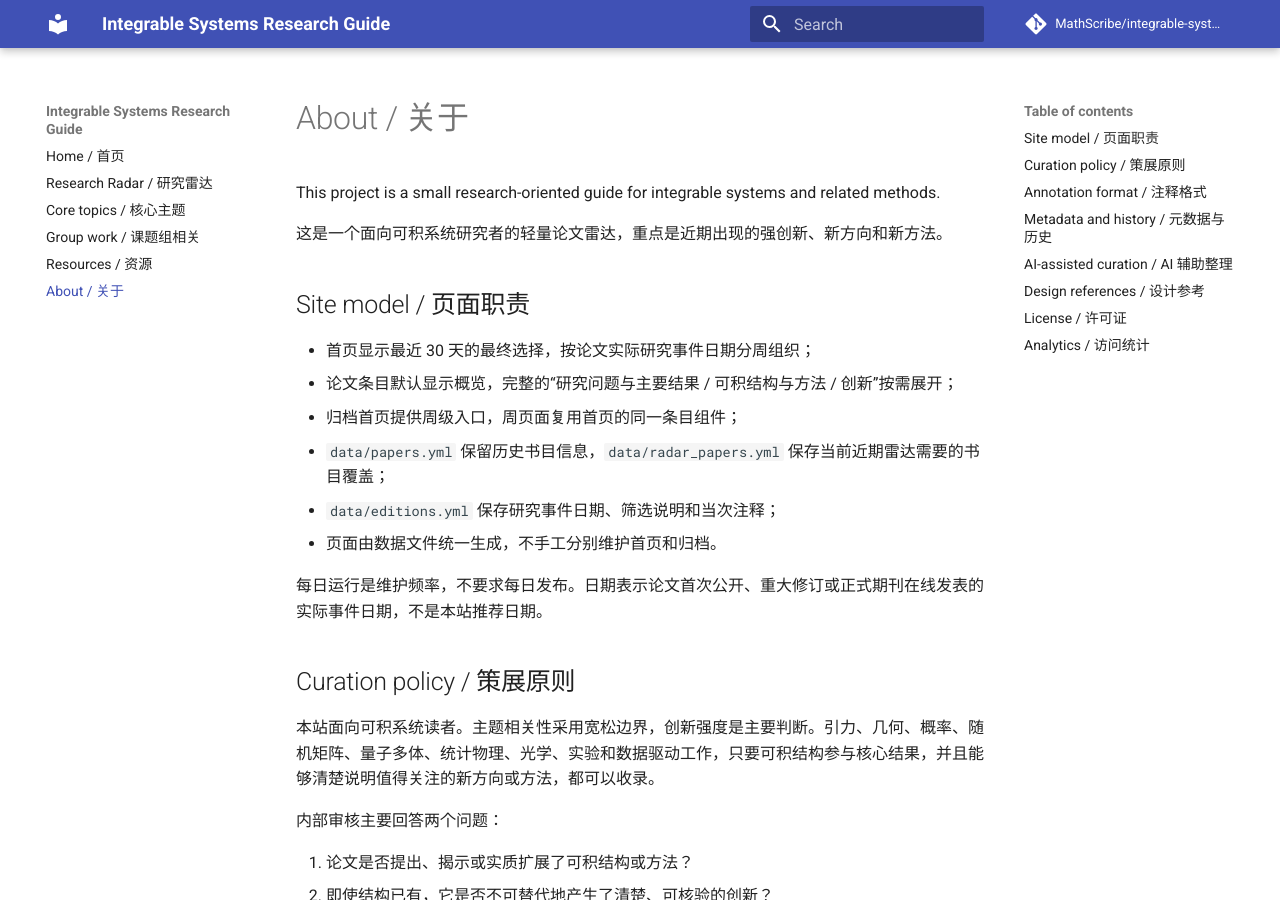
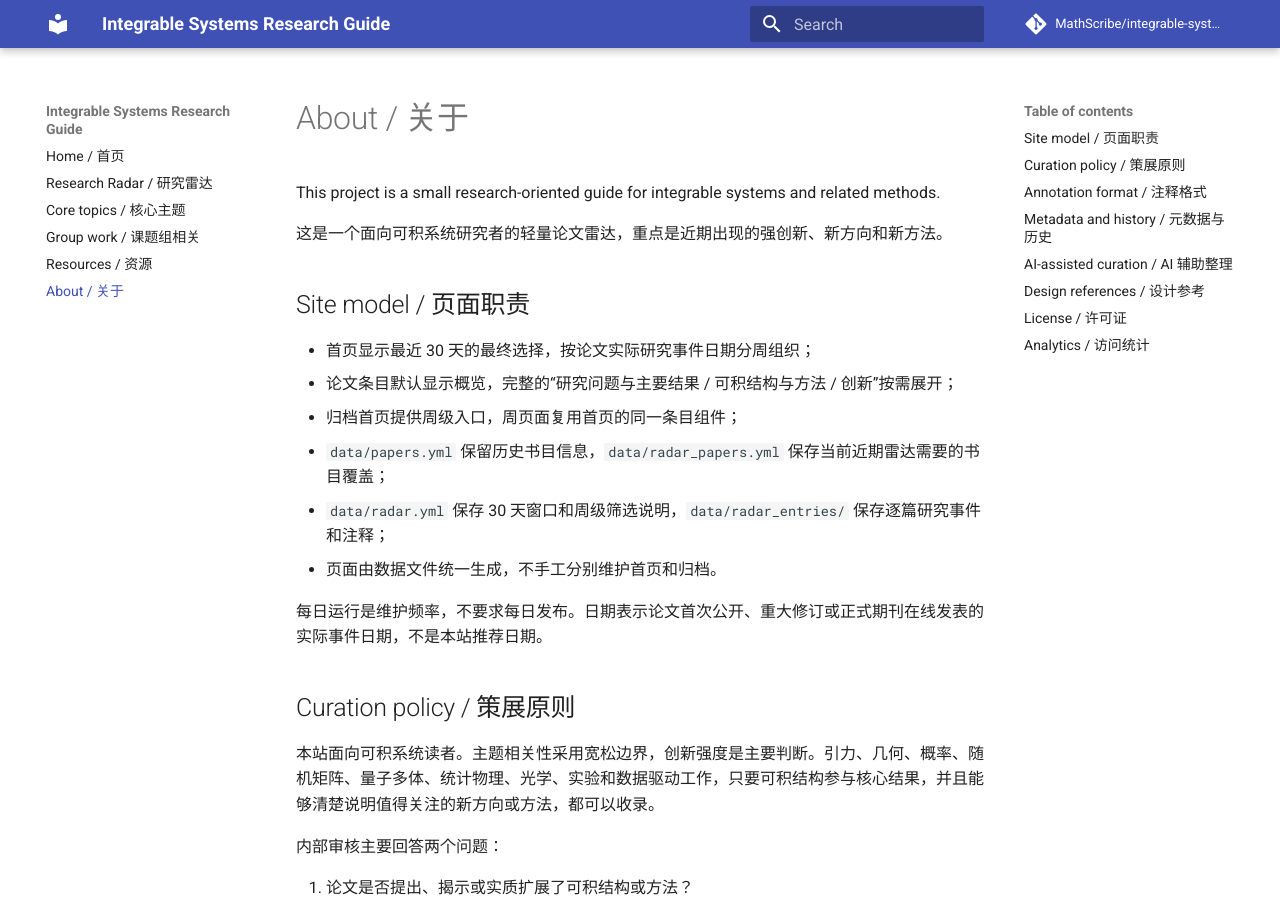
Before and after one commit to MathScribe/integrable-systems-guide, an MkDocs documentation site: the page built from docs/about.md, in a window 1280 px wide and 900 px high. Built offline with MkDocs 1.6.1 and Material for MkDocs 9.7.7, drawn with Linux system fonts in a browser that asks for light colours; comment, search, counter and statistics services are not loaded.

Commit message:
Document split radar data sources

```diff
--- a/docs/about.md
+++ b/docs/about.md
@@ -10,7 +10,7 @@ This project is a small research-oriented guide for integrable systems and relat
 - 论文条目默认显示概览，完整的“研究问题与主要结果 / 可积结构与方法 / 创新”按需展开；
 - 归档首页提供周级入口，周页面复用首页的同一条目组件；
 - `data/papers.yml` 保留历史书目信息，`data/radar_papers.yml` 保存当前近期雷达需要的书目覆盖；
-- `data/editions.yml` 保存研究事件日期、筛选说明和当次注释；
+- `data/radar.yml` 保存 30 天窗口和周级筛选说明，`data/radar_entries/` 保存逐篇研究事件和注释；
 - 页面由数据文件统一生成，不手工分别维护首页和归档。
 
 每日运行是维护频率，不要求每日发布。日期表示论文首次公开、重大修订或正式期刊在线发表的实际事件日期，不是本站推荐日期。
```
